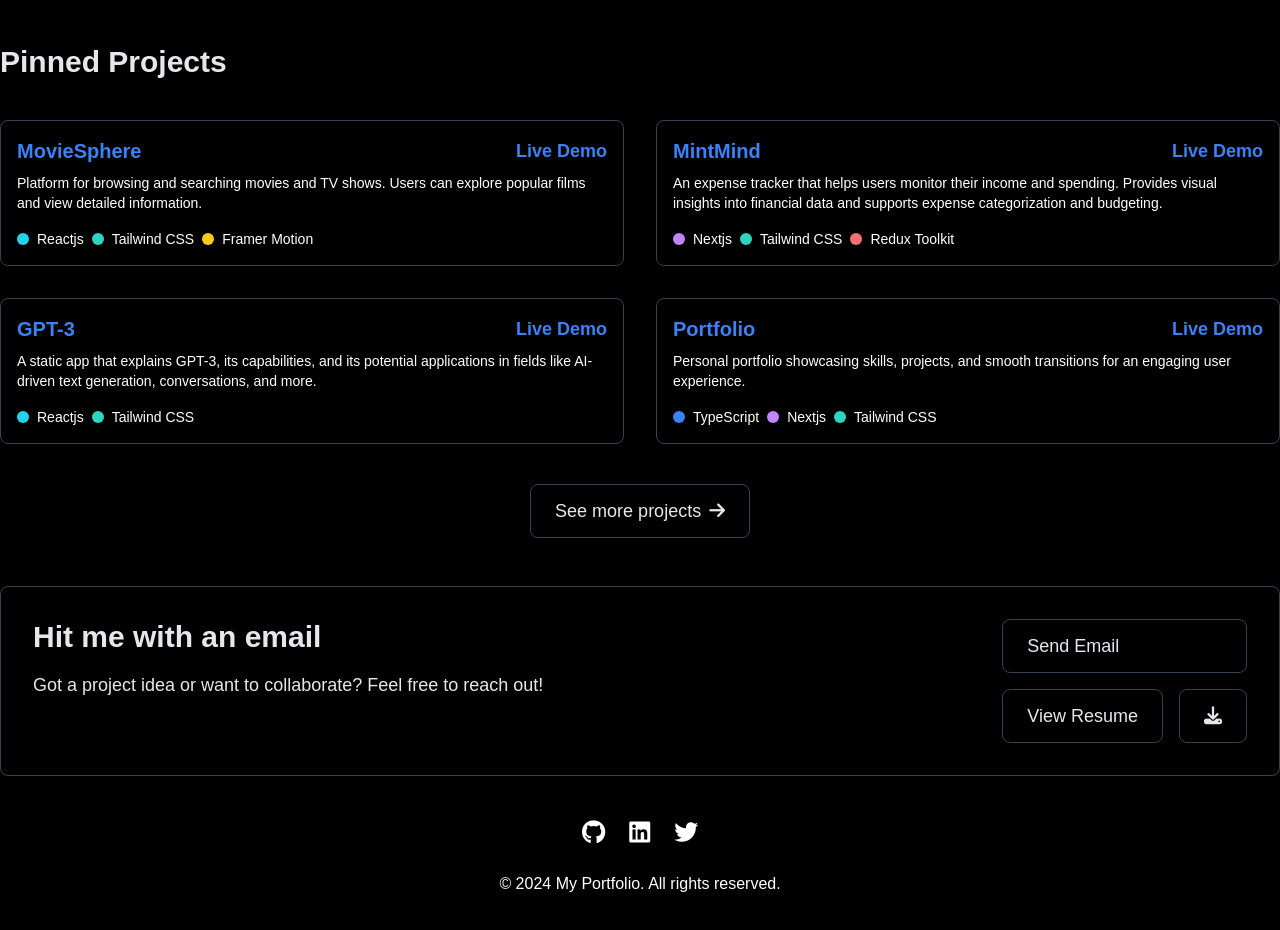
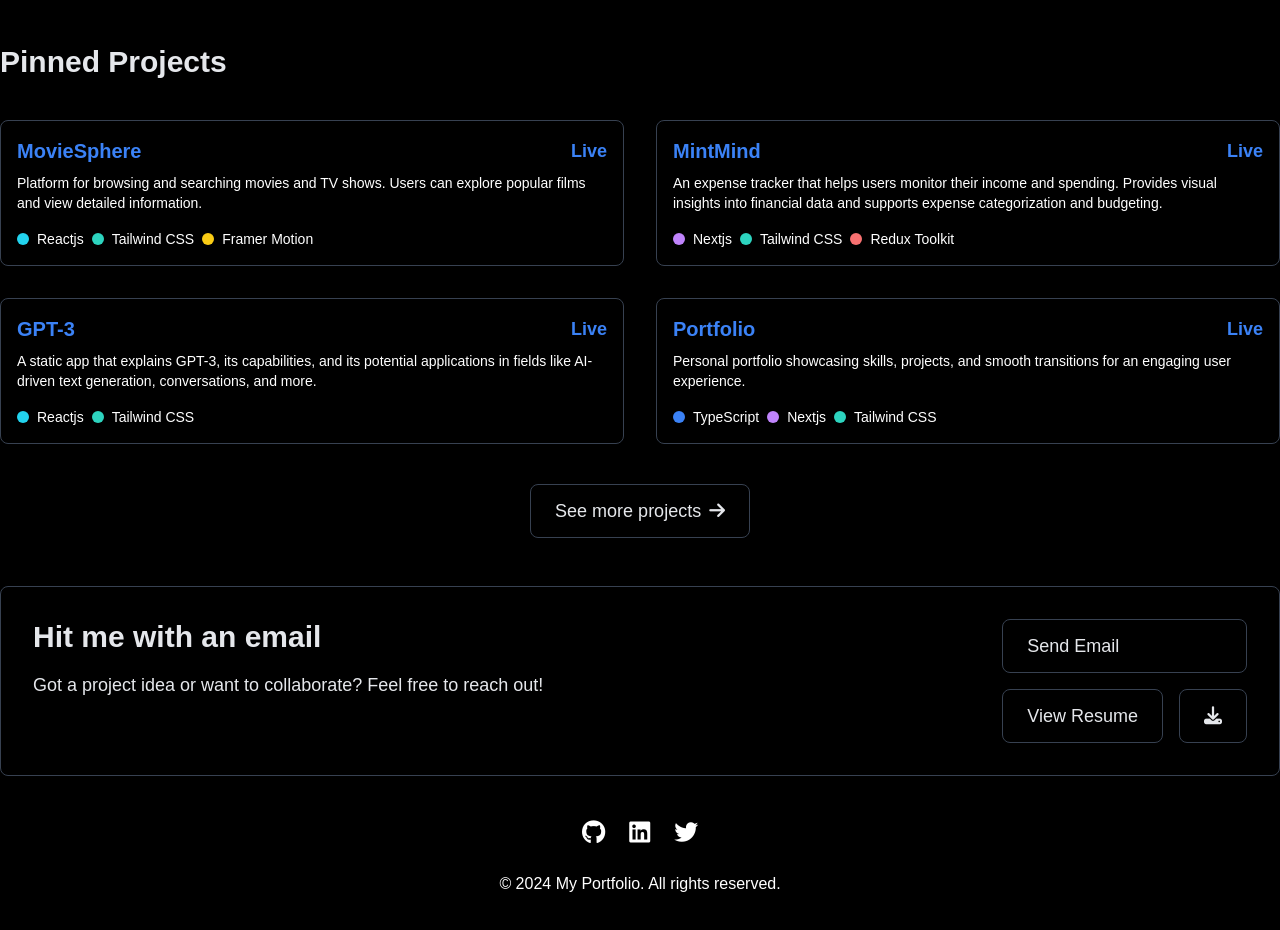
Before and after one commit to Chinmay2660/Portfolio, a Next.js app: page / in a window 1280 px wide. Shown: the part 1700-2630 px from the top of the page. Built offline with nearby package versions, Linux system fonts and the light colour scheme.

Commit message:
Fix: changed Live demo to live

```diff
--- a/components/ProjectCard.tsx
+++ b/components/ProjectCard.tsx
@@ -50,7 +50,7 @@ const ProjectCard: React.FC<ProjectProps> = ({
             className="text-lg font-bold text-blue-500 hover:underline"
             rel="noopener noreferrer"
           >
-            Live Demo
+            Live
           </a>
         )}
       </div>
```
